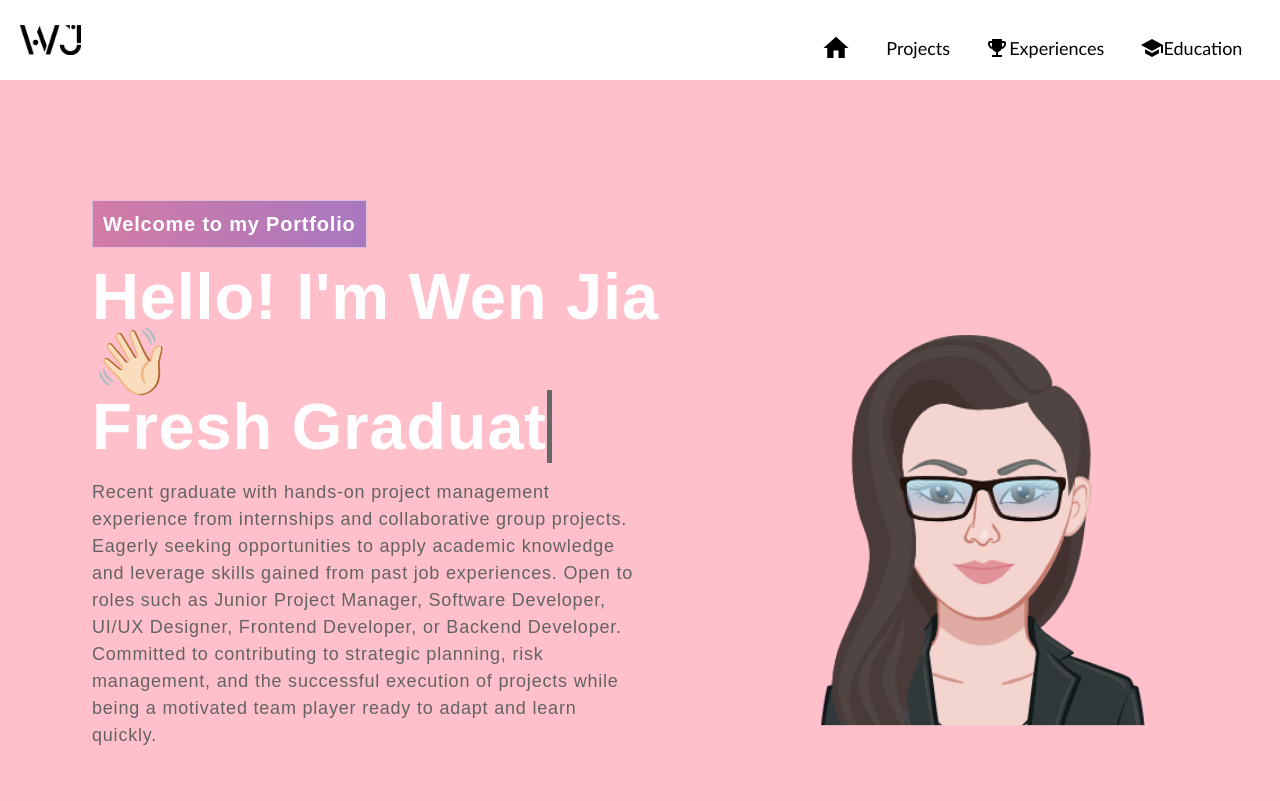
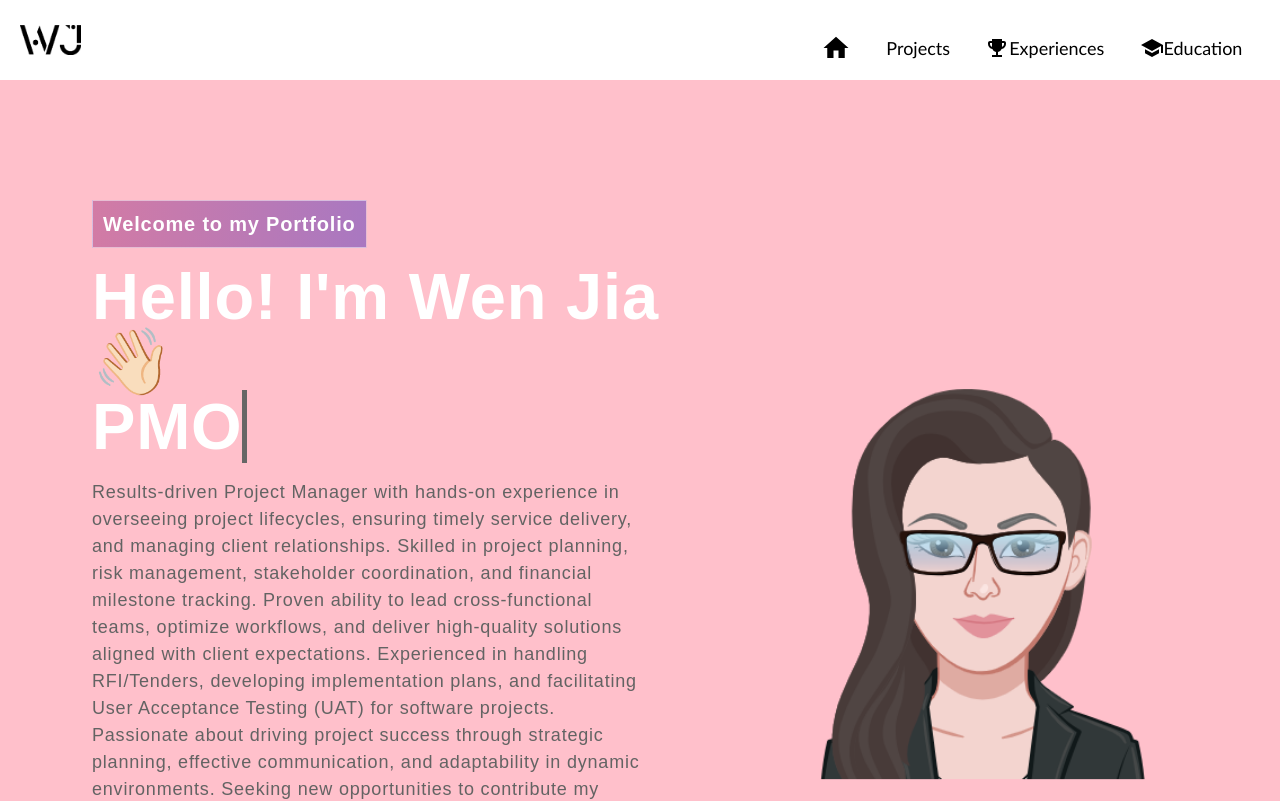
Before and after one commit to TWJia/TanWenJia, a React (Vite) app: page / in a window 1280 px wide. Shown: the top 801 px of the page. Built offline with nearby package versions, Linux system fonts and the light colour scheme.

Commit message:
update about me

```diff
--- a/src/components/TopPage.jsx
+++ b/src/components/TopPage.jsx
@@ -10,14 +10,14 @@ export default function TopPage() {
   const [loopNum, setLoopNum] = useState(0);
   const [isDeleting, setIsDeleting] = useState(false);
   const [text, setText] = useState("");
-  const [delta, setDelta] = useState(300 - Math.random() * 100);
+  const [delta, setDelta] = useState(100 - Math.random() * 30);
   const [index, setIndex] = useState(1);
   const toRotate = [
-    "Fresh Graduate",
+    "Project Manager",
     "PMO",
     "Product Manager",
-    "Web Developer",
-    "Web Designer",
+    "Scrum Master",
+    "QA Tester",
     "UI/UX Designer",
   ];
   const period = 2000;
@@ -41,9 +41,16 @@ export default function TopPage() {
 
     setText(updatedText);
 
+    // if (isDeleting) {
+    //   setDelta((prevDelta) => prevDelta / 2);
+    // }
+
     if (isDeleting) {
-      setDelta((prevDelta) => prevDelta / 2);
+      setDelta(75);
+    } else {
+      setDelta(100);
     }
+
 
     if (!isDeleting && updatedText === fullText) {
       setIsDeleting(true);
@@ -81,22 +88,19 @@ export default function TopPage() {
                     <span
                       className="txt-rotate"
                       dataperiod="1000"
-                      data-rotate='[ "Fresh Graduate","PMO","Product Manager","Web Developer","Web Designer", "UI/UX Designer" ]'
+                      data-rotate='[ "Project Manager","PMO","Product Manager","Scrum Master","QA Tester", "UI/UX Designer" ]'
                     >
                       <span className="wrap">{text}</span>
                     </span>
                   </h1>
                   <p>
-                    Recent graduate with hands-on project management experience
-                    from internships and collaborative group projects. Eagerly
-                    seeking opportunities to apply academic knowledge and
-                    leverage skills gained from past job experiences. Open to
-                    roles such as Junior Project Manager, Software Developer,
-                    UI/UX Designer, Frontend Developer, or Backend Developer.
-                    Committed to contributing to strategic planning, risk
-                    management, and the successful execution of projects while
-                    being a motivated team player ready to adapt and learn
-                    quickly.
+                  Results-driven Project Manager with hands-on experience in overseeing project lifecycles, ensuring timely service delivery,
+                  and managing client relationships. Skilled in project planning, risk management, stakeholder coordination, and financial
+                  milestone tracking. Proven ability to lead cross-functional teams, optimize workflows, and deliver high-quality solutions
+                  aligned with client expectations.
+                  Experienced in handling RFI/Tenders, developing implementation plans, and facilitating User Acceptance Testing (UAT) for software projects.
+                  Passionate about driving project success through strategic planning, effective communication, and adaptability in dynamic environments.
+                  Seeking new opportunities to contribute my expertise in project management and service delivery within a dynamic, collaborative organization.
                   </p>
                   <button
                     onClick={() =>
```
